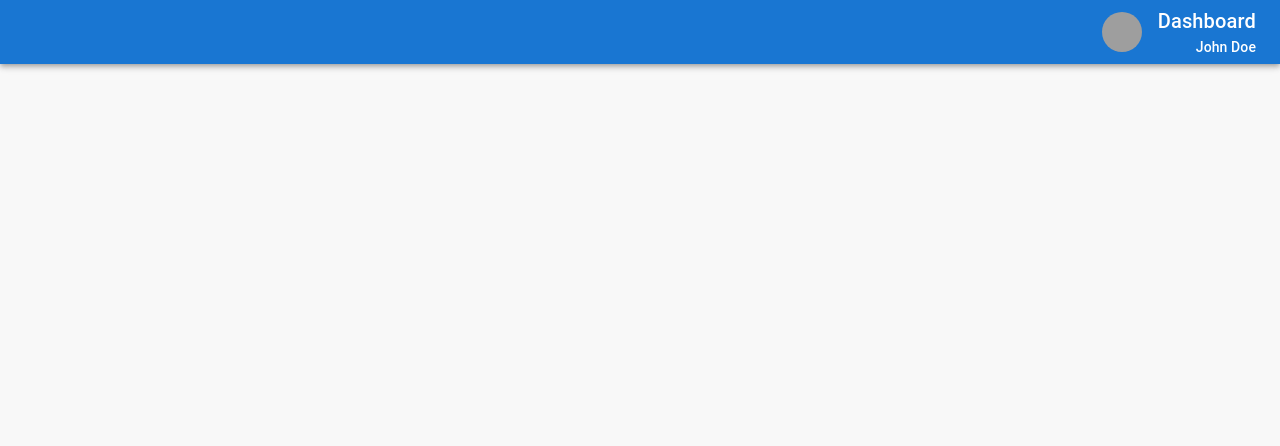
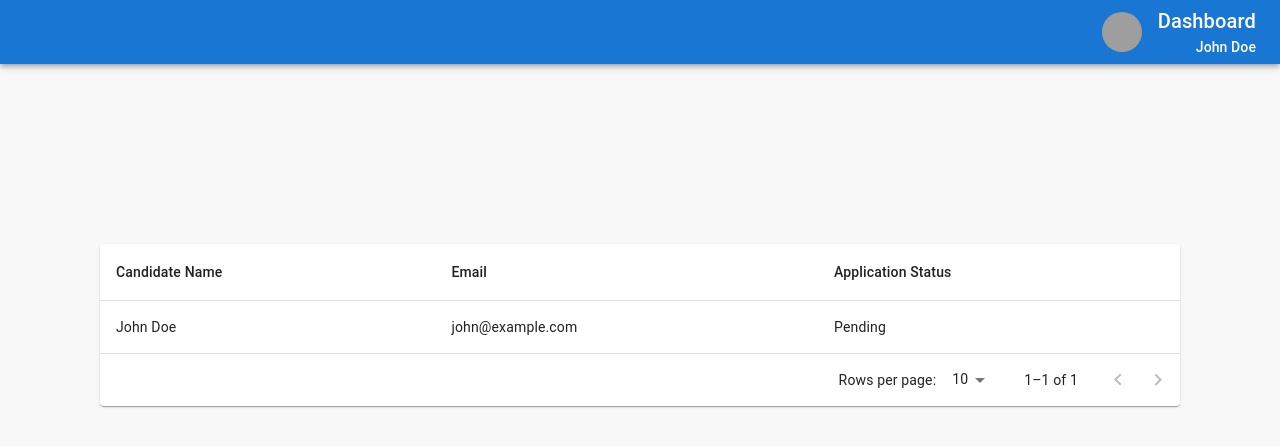
Before and after one commit to Abg4work/hackathon-frontend, a React (Vite) app: page /candidates in a window 1280 px wide. Before the commit this address had no page. Shown: the top 446 px of the page. Built offline with nearby package versions, Linux system fonts and the light colour scheme; grey boxes are pictures that could not be loaded.

Commit message:
changes in routes

```diff
--- a/src/main.tsx
+++ b/src/main.tsx
@@ -22,8 +22,8 @@ createRoot(document.getElementById('root')!).render(
           <Box padding={'100px'} mt={10}>
             <Routes>
               <Route path='/' element={<App />} />
-              <Route path='/interviewer/code-review' element={<CodeReview />} />
-              <Route path='/interviewer/candidates' element={<CandidateListing />} />
+              <Route path='/code-review' element={<CodeReview />} />
+              <Route path='/candidates' element={<CandidateListing />} />
             </Routes>
           </Box>
         </Box>
```
